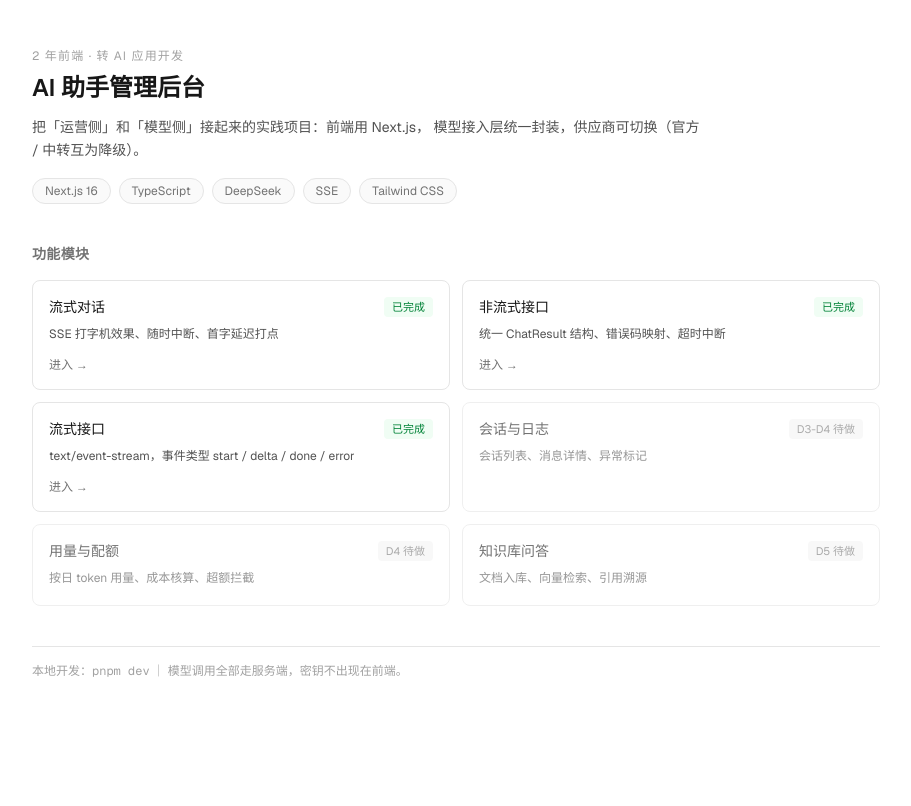
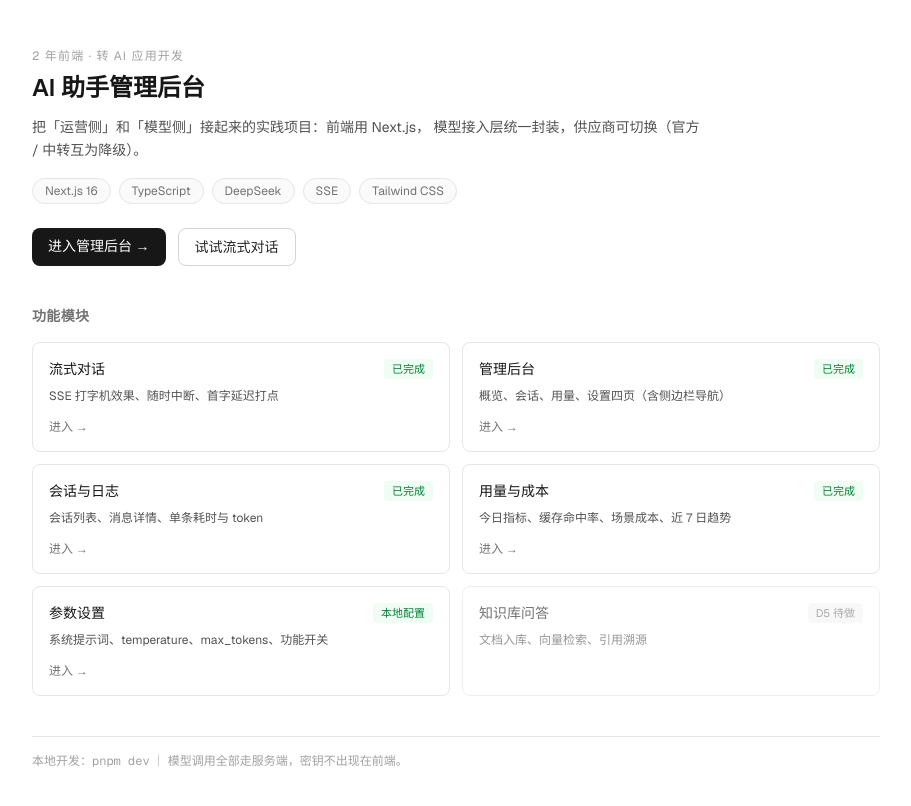
Before and after one commit to 156351564/ai-assistant-admin-v2, a Next.js app: page / in a window 1280 px wide. Shown: the top 806 px of the page, without its empty margins (184-1095 px from the left). Built offline with nearby package versions, Linux system fonts and the light colour scheme.

Commit message:
fix(ui): 首页后台入口、对话页返回导航、移除指向 API 端点的卡片

```diff
--- a/src/app/page.tsx
+++ b/src/app/page.tsx
@@ -1,6 +1,6 @@
 import Link from "next/link";
 
-/** 首页：作品集的入口页。后面 D4/D6 加后台模块时，这里会变成导航壳 */
+/** 首页：作品集的入口页。所有入口都指向真实可访问的页面，不链 API 端点 */
 const modules = [
   {
     href: "/chat",
@@ -10,32 +10,32 @@ const modules = [
     tone: "done" as const,
   },
   {
-    href: "/api/chat",
-    title: "非流式接口",
-    desc: "统一 ChatResult 结构、错误码映射、超时中断",
+    href: "/admin",
+    title: "管理后台",
+    desc: "概览、会话、用量、设置四页（含侧边栏导航）",
     state: "已完成",
     tone: "done" as const,
   },
   {
-    href: "/api/chat/stream",
-    title: "流式接口",
-    desc: "text/event-stream，事件类型 start / delta / done / error",
+    href: "/admin/sessions",
+    title: "会话与日志",
+    desc: "会话列表、消息详情、单条耗时与 token",
     state: "已完成",
     tone: "done" as const,
   },
   {
-    href: "#",
-    title: "会话与日志",
-    desc: "会话列表、消息详情、异常标记",
-    state: "D3-D4 待做",
-    tone: "todo" as const,
+    href: "/admin/usage",
+    title: "用量与成本",
+    desc: "今日指标、缓存命中率、场景成本、近 7 日趋势",
+    state: "已完成",
+    tone: "done" as const,
   },
   {
-    href: "#",
-    title: "用量与配额",
-    desc: "按日 token 用量、成本核算、超额拦截",
-    state: "D4 待做",
-    tone: "todo" as const,
+    href: "/admin/settings",
+    title: "参数设置",
+    desc: "系统提示词、temperature、max_tokens、功能开关",
+    state: "本地配置",
+    tone: "done" as const,
   },
   {
     href: "#",
@@ -71,6 +71,21 @@ export default function Home() {
               </span>
             ),
           )}
+        </div>
+
+        <div className="mt-6 flex flex-wrap gap-3">
+          <Link
+            href="/admin"
+            className="rounded-lg bg-neutral-900 px-4 py-2 text-sm text-white transition hover:bg-neutral-700"
+          >
+            进入管理后台 →
+          </Link>
+          <Link
+            href="/chat"
+            className="rounded-lg border border-neutral-300 bg-white px-4 py-2 text-sm text-neutral-800 transition hover:border-neutral-400"
+          >
+            试试流式对话
+          </Link>
         </div>
       </header>
 
--- a/src/components/ChatBox.tsx
+++ b/src/components/ChatBox.tsx
@@ -1,5 +1,6 @@
 "use client";
 
+import Link from "next/link";
 import { useEffect, useRef, useState } from "react";
 import MarkdownStream from "@/components/MarkdownStream";
 import { useChatStream } from "@/lib/useChatStream";
@@ -38,8 +39,18 @@ export default function ChatBox() {
 
   return (
     <div className="mx-auto flex w-full max-w-3xl flex-col gap-3 p-6">
+      <nav className="flex items-center gap-3 text-xs text-neutral-500">
+        <Link href="/" className="hover:text-neutral-900">
+          ← 返回首页
+        </Link>
+        <span className="text-neutral-300">/</span>
+        <Link href="/admin" className="hover:text-neutral-900">
+          管理后台
+        </Link>
+      </nav>
+
       <div className="flex items-baseline justify-between">
-        <h1 className="text-lg font-semibold">流式对话（D2）</h1>
+        <h1 className="text-lg font-semibold">流式对话</h1>
         <div className="flex items-center gap-3 text-xs text-neutral-500">
           <span>
             状态：
```
